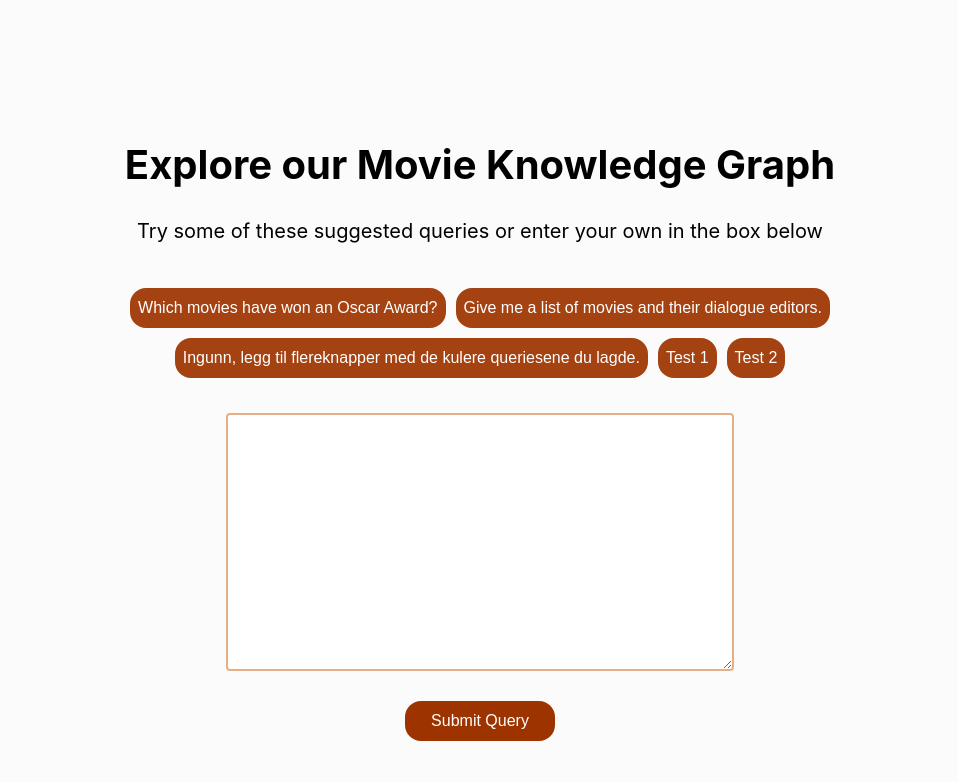
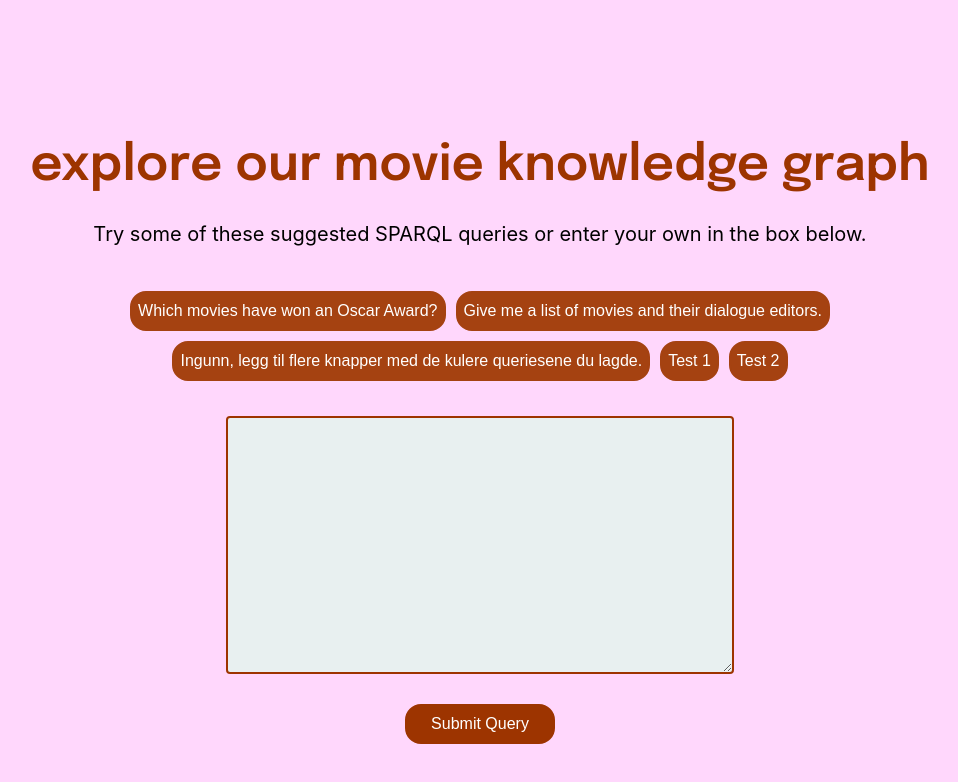
Before and after one commit to beatrixchikwu/INFO320-movies-vkg, a React (Create React App) app: page / in a window 1280 px wide. Shown: the top 782 px of the page, without its empty margins (160-1118 px from the left). Built offline with nearby package versions, Linux system fonts and the light colour scheme.

Commit message:
Byttet font, farge og andre småting.

```diff
--- a/public/index.html
+++ b/public/index.html
@@ -25,7 +25,9 @@
       Learn how to configure a non-root public URL by running `npm run build`.
     -->
     <title>React App</title>
-  </head>
+    <link rel="preconnect" href="https://fonts.googleapis.com">
+<link rel="preconnect" href="https://fonts.gstatic.com" crossorigin>
+<link href="https://fonts.googleapis.com/css2?family=Epilogue:wght@600&display=swap" rel="stylesheet">
   <body>
     <noscript>You need to enable JavaScript to run this app.</noscript>
     <div id="root"></div>
--- a/src/App.js
+++ b/src/App.js
@@ -1,4 +1,4 @@
-import React, { useState } from 'react';
+import React, { useState, useEffect} from 'react';
 import QueryInput from './QueryInput';
 import QueryResult from './QueryResult';
 import './styles.css';
@@ -7,6 +7,10 @@ import { handleQueryOscarAward, handleQueryDialogueEditor } from './QueryFunctio
 function App() {
   const [result, setResult] = useState(null);
   const [error, setError] = useState(null);
+
+  useEffect(() => {
+    document.title = "Movies VKG";
+  }, []);
 
   const executeQuery = async (query) => {
     try {
@@ -32,8 +36,8 @@ function App() {
   return (
     <div className='container'>
       <div className='content'>
-        <h1 className='header'>Explore our Movie Knowledge Graph</h1>
-        <p className='description-paragraph'>Try some of these suggested queries or enter your own in the box below</p>
+        <h1 className='header'>explore our movie knowledge graph</h1>
+        <p className='description-paragraph'>Try some of these suggested SPARQL queries or enter your own in the box below.</p>
         <div className='ready-made-queries'>
           <button className='ready-made-query-button' onClick={() => handleQueryOscarAward(executeQuery)}>
           Which movies have won an Oscar Award?
@@ -42,7 +46,7 @@ function App() {
           Give me a list of movies and their dialogue editors.
           </button>
           <button className='ready-made-query-button'>
-          Ingunn, legg til flereknapper med de kulere queriesene du lagde.
+          Ingunn, legg til flere knapper med de kulere queriesene du lagde.
           </button>
           <button className='ready-made-query-button'>Test 1</button>
           <button className='ready-made-query-button'>Test 2</button>
--- a/src/styles.css
+++ b/src/styles.css
@@ -1,5 +1,5 @@
 html {
-  background-color: #fbfbfb;
+  background-color: #ffd7fc;
 }
 
 /* App.js*/
@@ -17,8 +17,13 @@ html {
 }
 
 .header {
-  font-size: 40px;
+  font-size: 50px;
   margin: 40px 0 10px 0;
+  font-family: "Epilogue", sans-serif;
+  font-optical-sizing: auto;
+  font-weight: 600;
+  font-style: normal;
+  color: #9d3400;
 }
 
 .description-paragraph {
@@ -63,7 +68,8 @@ gap: 30px;
   min-height: 250px;
   width: 500px;
   border-radius: 4px;
-  border: 2px solid #e5ae84;
+  border: 2px solid #9d3400;
+  background-color: #e8f0f0;
 }
 
 .input-button {
```
